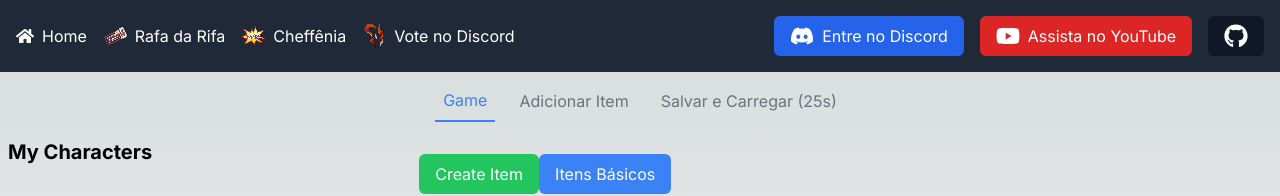
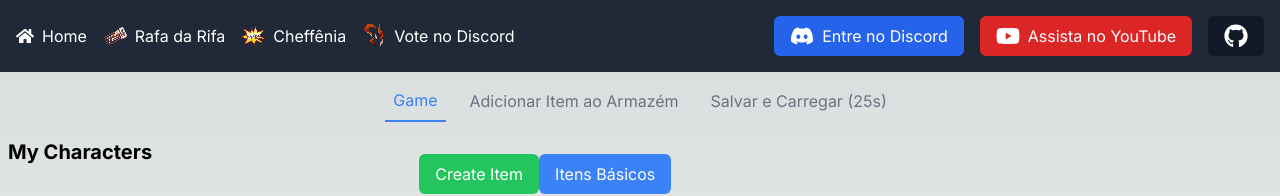
Before and after one commit to raphaelbp12/afktales, a Next.js app: page /game in a window 1280 px wide. Shown: the top 196 px of the page. Built offline with nearby package versions, Linux system fonts and the light colour scheme.

Commit message:
feat: improve tabs titles

```diff
--- a/components/RagComponents/Pages/Character.tsx
+++ b/components/RagComponents/Pages/Character.tsx
@@ -70,7 +70,7 @@ const Character: React.FC<CharacterProps> = ({ characterId }) => {
                 content: <InventoryTab characterId={characterId} />,
               },
               {
-                label: "Adicionar Item",
+                label: "Adicionar Item ao Inventário",
                 content: <AddItemTab isPlayerTab characterId={characterId} />,
               },
               {
--- a/components/RagComponents/Pages/GameWithTabs.tsx
+++ b/components/RagComponents/Pages/GameWithTabs.tsx
@@ -16,7 +16,7 @@ const GameWithTabs: React.FC = () => {
       content: <Game />,
     },
     {
-      label: "Adicionar Item",
+      label: "Adicionar Item ao Armazém",
       content: <AddItemTab />,
     },
     {
```
